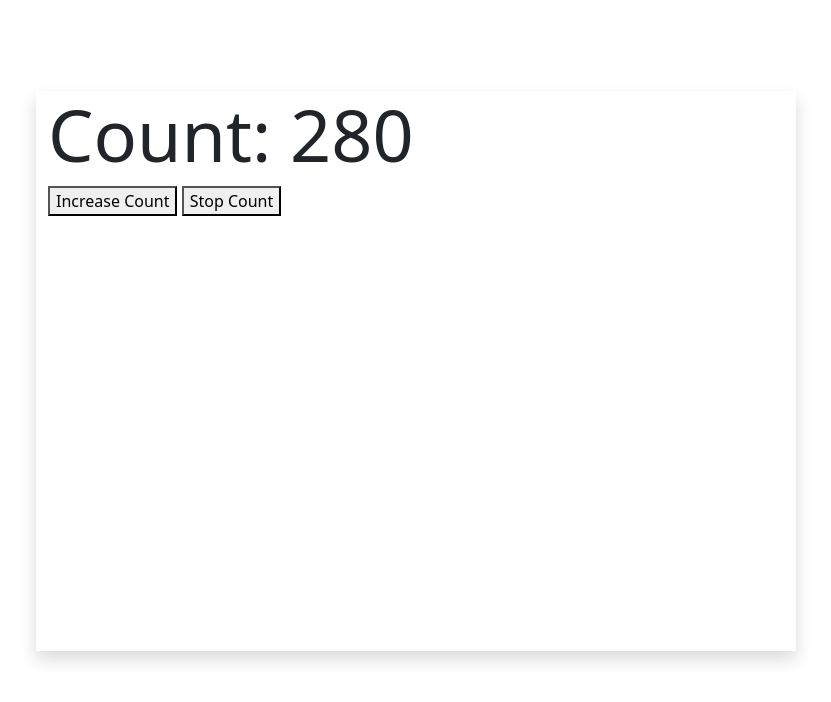
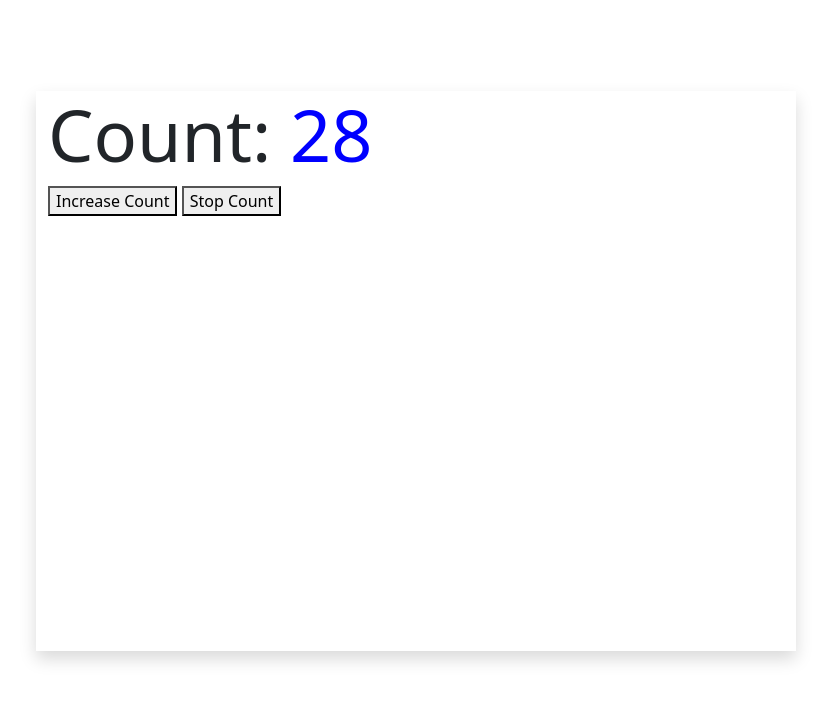
Before and after one commit to Favour861/oct-2023, a plain HTML site: page index.html in a window 1280 px wide. Both pictures are taken after a click on the button "Increase Count". Shown: the whole page, without its empty margins (224-1055 px from the left). Drawn offline with nearby package versions, Linux system fonts and the light colour scheme.

Commit message:
added color

```diff
--- a/index.html
+++ b/index.html
@@ -8,7 +8,7 @@
     <link href="https://cdn.jsdelivr.net/npm/bootstrap@5.3.2/dist/css/bootstrap.min.css" rel="stylesheet" integrity="sha384-T3c6CoIi6uLrA9TneNEoa7RxnatzjcDSCmG1MXxSR1GAsXEV/Dwwykc2MPK8M2HN" crossorigin="anonymous">
     <script src="https://cdn.jsdelivr.net/npm/bootstrap@5.3.2/dist/js/bootstrap.bundle.min.js" integrity="sha384-C6RzsynM9kWDrMNeT87bh95OGNyZPhcTNXj1NW7RuBCsyN/o0jlpcV8Qyq46cDfL" crossorigin="anonymous"></script>
 </head>
-<body>
+<body onload="changeColour()">
     <div class="container">
         <div class="row">
             <div class="col-8 mx-auto shadow" style="margin-top: 8%; height: 70vh">
@@ -24,12 +24,13 @@
         // SETTIMEOUT AND SETINTERVAL
 
         var myInterval;
+        const count = document.getElementById('counter')
 
         const increaseCount = () => {
 
             // setInterval(handler, timeout);
 
-            myInterval = setInterval(countFunction, 10);
+            myInterval = setInterval(countFunction, 100);
         }
 
         const countFunction = ()=>{
@@ -41,6 +42,18 @@
         const stopCount = () => {
             clearInterval(myInterval);
         }
+
+        function changeColour() {
+
+            const newColour = (counter >= 50 && counter <= 100) ? 'brown': 'blue';
+            count.style.color = newColour;
+
+            if (counter >= 50 && counter <= 100) {
+                newColour = 'green'
+            }
+
+        }
+
     </script>
 </body>
 </html>
```
